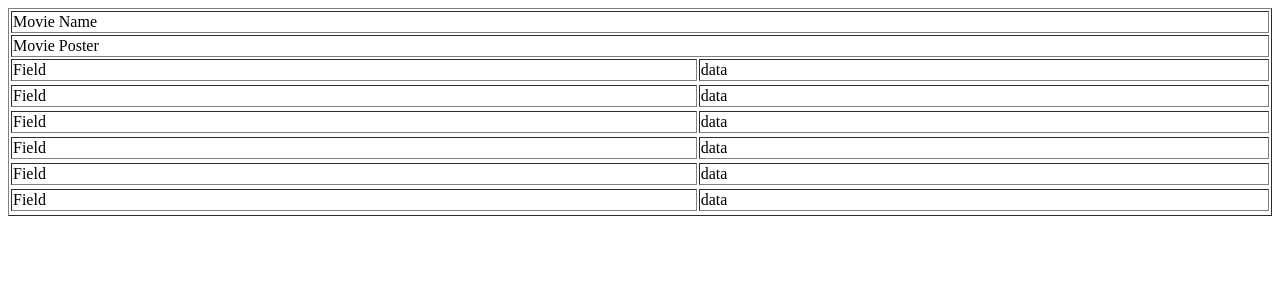
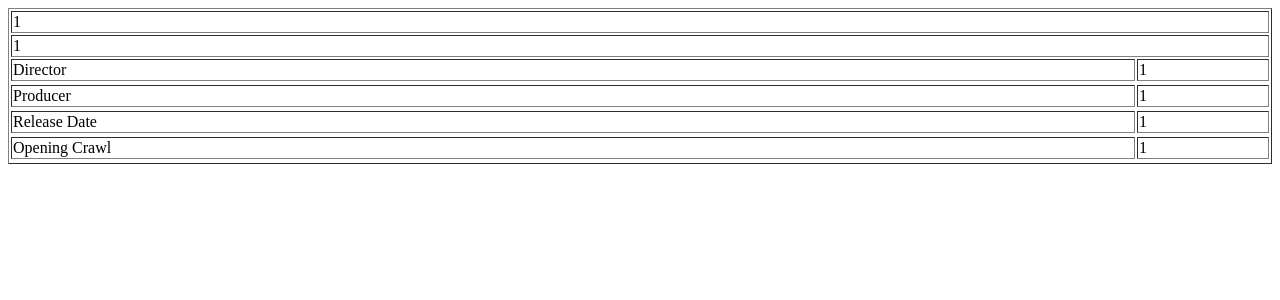
Before and after one commit to esperancaleonardo/swapiine, a Django app: page /episode1/ in a window 1280 px wide. Shown: the top 300 px of the page. Run offline with Django 3.2, Linux system fonts and the light colour scheme.

Commit message:
added block content structured for a page

```diff
--- a/root/upper_star_wars_api/pages/views.py
+++ b/root/upper_star_wars_api/pages/views.py
@@ -6,7 +6,7 @@ def homepage_view(request, *args, **kwargs):
 
 def ep1_view(request, *args, **kwargs):
     #return HttpResponse("<h1>Episode 1 - The Phantom Menace</h1>")
-    return render(request, "movie_template.html", {})
+    return render(request, "episode1.html", {})
 
 def ep2_view(request, *args, **kwargs):
     #return HttpResponse("<h1>Episode 2 - Attack Of The Clones</h1>")
--- /dev/null
+++ b/root/upper_star_wars_api/templates/episode1.html
@@ -0,0 +1,30 @@
+{% extends 'movie_template.html' %}
+
+
+{% block title %}
+The Phantom Menace
+{% endblock %}
+
+{% block film_title %}
+1
+{% endblock %}
+
+{% block poster %}
+1
+{% endblock %}
+
+{% block director %}
+1
+{% endblock %}
+
+{% block producer %}
+1
+{% endblock %}
+
+{% block release %}
+1
+{% endblock %}
+
+{% block crawl %}
+1
+{% endblock %}
--- a/root/upper_star_wars_api/templates/movie_template.html
+++ b/root/upper_star_wars_api/templates/movie_template.html
@@ -2,18 +2,16 @@
 <html lang="pt-br" dir="ltr">
   <head>
     <meta charset="utf-8">
-    <title>SWAPI Web App - Movie title</title>
+    <title>SWAPI Web App - {% block title %}{% endblock %}</title>
   </head>
   <body>
     <table style="width:100%", border="1">
-      <tr><td colspan="2">Movie Name</td></tr>
-      <tr><td colspan="2">Movie Poster</td></tr>
-      <tr><td>Field</td><td>data</td><tr>
-      <tr><td>Field</td><td>data</td><tr>
-      <tr><td>Field</td><td>data</td><tr>
-      <tr><td>Field</td><td>data</td><tr>
-      <tr><td>Field</td><td>data</td><tr>
-      <tr><td>Field</td><td>data</td><tr>
+      <tr><td colspan="2"> {% block film_title %}{% endblock %} </td></tr>
+      <tr><td colspan="2"> {% block poster %}{% endblock %} </td></tr>
+      <tr><td>Director</td><td> {% block director %}{% endblock %} </td><tr>
+      <tr><td>Producer</td><td> {% block producer %}{% endblock %} </td><tr>
+      <tr><td>Release Date</td><td> {% block release %}{% endblock %} </td><tr>
+      <tr><td>Opening Crawl</td><td> {% block crawl %}{% endblock %} </td><tr>
     </table>
   </body>
 </html>
```
